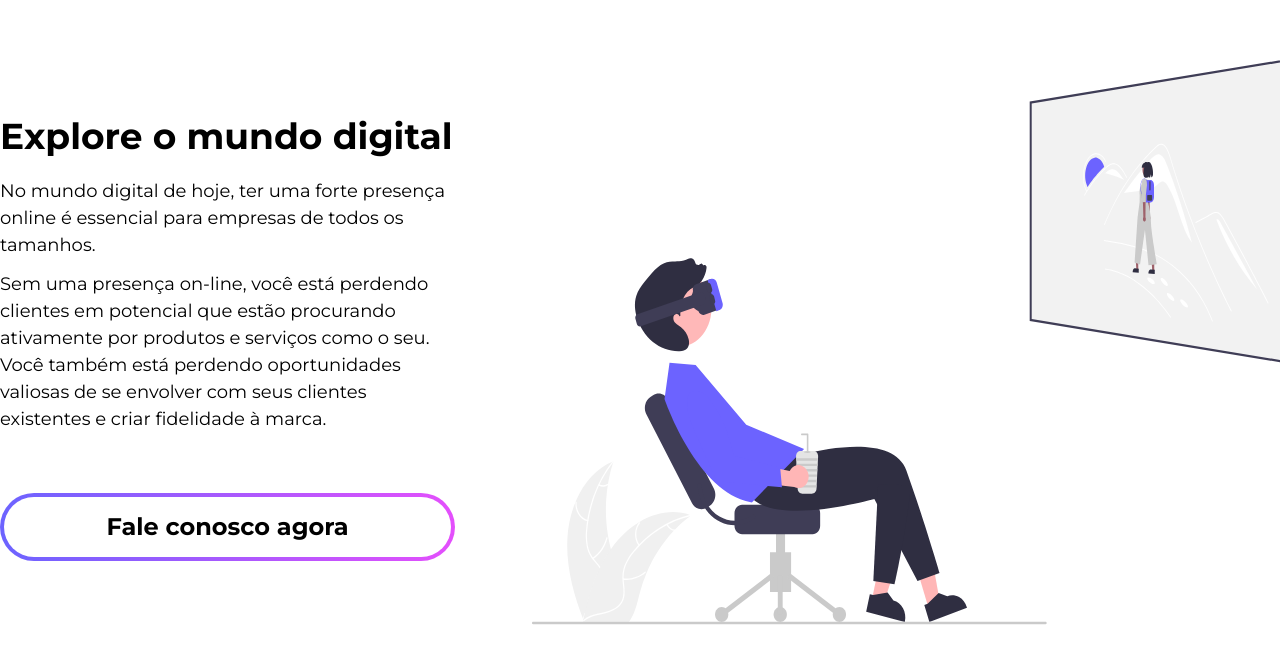
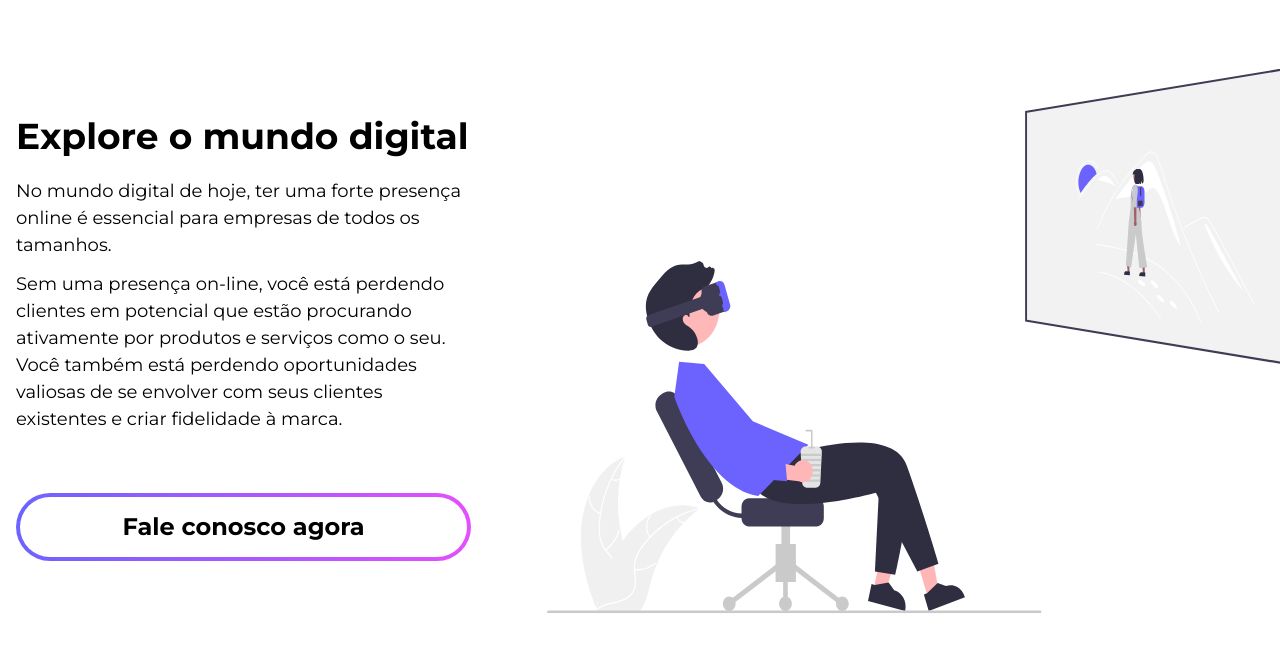
Before and after one commit to jaomanoel/Digital-Business, a Next.js app: page / in a window 1280 px wide. Shown: the part 2549-3220 px from the top of the page. Built offline with nearby package versions, Linux system fonts and the light colour scheme.

Commit message:
Fix Responsi of Explore section

```diff
--- a/src/parties/_Explore/_Explore.tsx
+++ b/src/parties/_Explore/_Explore.tsx
@@ -6,7 +6,7 @@ interface ExploreProps {}
 
 const _Explore: React.FC<ExploreProps> = ({}) => {
   return (
-    <div className="w-full flex items-center justify-center px-16 max-[1281px]:px-0 pb-60 lg:pb-120 overflow-x-hidden">
+    <div className="w-full flex items-center justify-center px-16 max-w-[1281px]:px-0 pb-60 lg:pb-120 overflow-x-hidden">
       <div className="w-full max-w-screen-xl flex flex-col-reverse lg:flex-row items-center justify-center lg:justify-between gap-36">
         <div className="max-w-[45.5rem]">
           <h4
```
